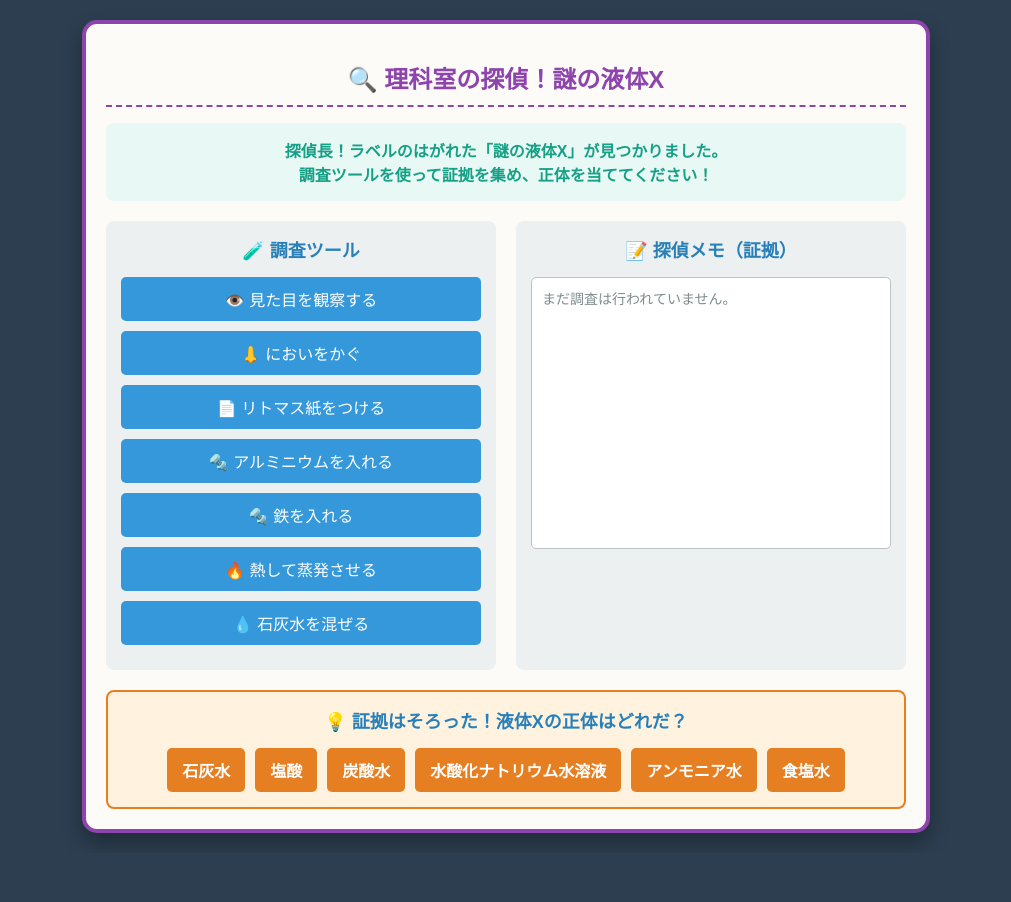
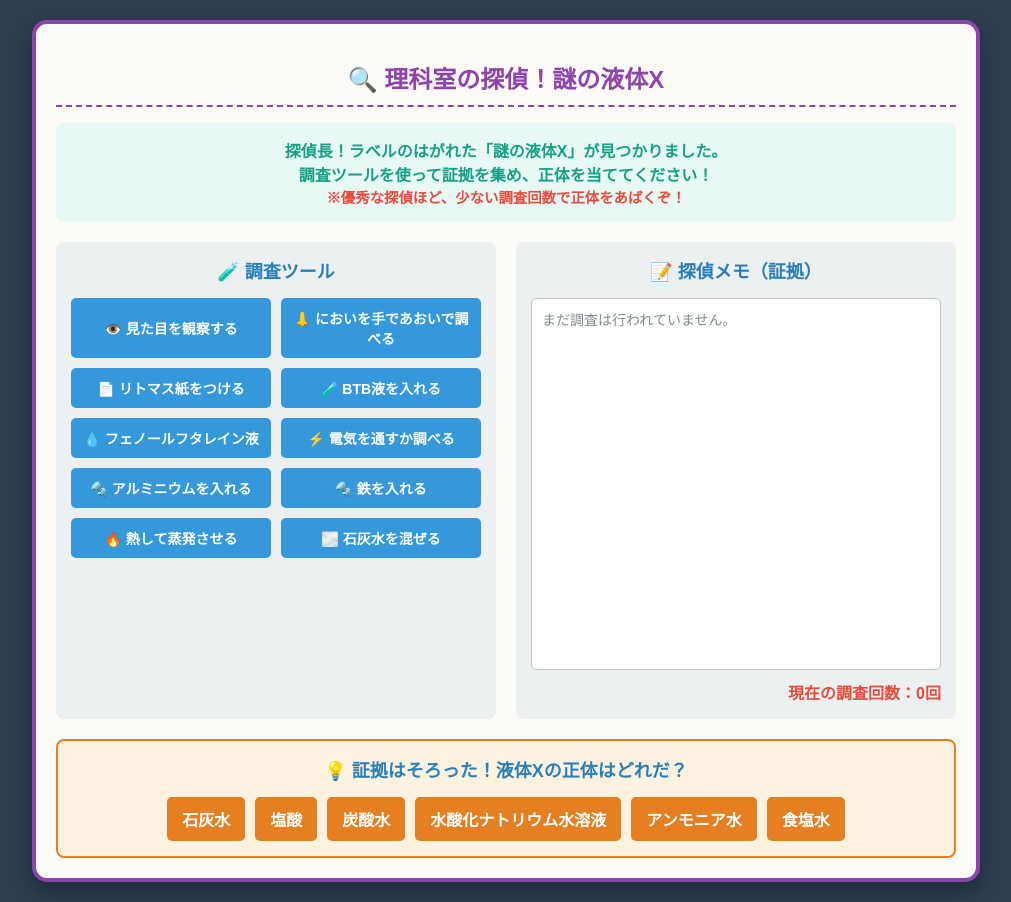
Before and after one commit to TT-sensei/rika6nen, a plain HTML site: page unit4.html in a window 1280 px wide. Shown: the whole page, without its empty margins (134-1145 px from the left). Before the commit the page ends 853 px from the top, so only its background shows below. Drawn offline with Linux system fonts and the light colour scheme.

Commit message:
unit4.html を更新

```diff
--- a/unit4.html
+++ b/unit4.html
@@ -18,7 +18,7 @@
             background-color: #fdfbf7;
             border-radius: 15px;
             box-shadow: 0 10px 20px rgba(0,0,0,0.3);
-            max-width: 800px;
+            max-width: 900px;
             width: 100%;
             padding: 20px;
             border: 4px solid #8e44ad;
@@ -44,7 +44,7 @@
             gap: 20px;
             margin-bottom: 20px;
         }
-        @media (max-width: 600px) {
+        @media (max-width: 700px) {
             .flex-area { flex-direction: column; }
         }
         .tools-area, .log-area {
@@ -59,23 +59,35 @@
             margin-top: 0;
             text-align: center;
         }
+        .tool-grid {
+            display: grid;
+            grid-template-columns: 1fr 1fr;
+            gap: 10px;
+        }
+        @media (max-width: 500px) {
+            .tool-grid { grid-template-columns: 1fr; }
+        }
         .btn-tool {
-            display: block;
             width: 100%;
             background-color: #3498db;
             color: white;
             border: none;
             padding: 10px;
-            margin-bottom: 10px;
             border-radius: 5px;
-            font-size: 16px;
+            font-size: 14px;
             cursor: pointer;
             transition: background 0.2s;
+            font-weight: bold;
         }
-        .btn-tool:hover { background-color: #2980b9; }
+        .btn-tool:hover:not(:disabled) { background-color: #2980b9; }
+        .btn-tool:disabled {
+            background-color: #95a5a6;
+            cursor: not-allowed;
+            opacity: 0.8;
+        }
 
         #investigation-log {
-            height: 250px;
+            height: 350px;
             overflow-y: auto;
             background: white;
             border: 1px solid #bdc3c7;
@@ -118,16 +130,26 @@
             padding: 20px;
             margin-top: 20px;
             border-radius: 8px;
-            font-size: 18px;
-            font-weight: bold;
+            font-size: 16px;
+            line-height: 1.6;
+        }
+        .evidence-summary {
+            background-color: rgba(255,255,255,0.7);
+            padding: 15px;
+            border-radius: 8px;
+            margin-top: 15px;
+            text-align: left;
+            display: inline-block;
+            width: 80%;
         }
         .btn-restart {
-            margin-top: 15px;
+            margin-top: 20px;
             background-color: #27ae60;
             color: white;
             border: none;
-            padding: 10px 20px;
+            padding: 12px 24px;
             font-size: 16px;
+            font-weight: bold;
             border-radius: 5px;
             cursor: pointer;
         }
@@ -140,25 +162,34 @@
     <h1>🔍 理科室の探偵！謎の液体X</h1>
     <div class="story-box" id="story-text">
         探偵長！ラベルのはがれた「謎の液体X」が見つかりました。<br>
-        調査ツールを使って証拠を集め、正体を当ててください！
+        調査ツールを使って証拠を集め、正体を当ててください！<br>
+        <span style="font-size: 0.9em; color: #e74c3c;">※優秀な探偵ほど、少ない調査回数で正体をあばくぞ！</span>
     </div>
 
     <div class="flex-area">
         <div class="tools-area">
             <h2>🧪 調査ツール</h2>
-            <button class="btn-tool" onclick="investigate('appearance')">👁️ 見た目を観察する</button>
-            <button class="btn-tool" onclick="investigate('smell')">👃 においをかぐ</button>
-            <button class="btn-tool" onclick="investigate('litmus')">📄 リトマス紙をつける</button>
-            <button class="btn-tool" onclick="investigate('metal_al')">🔩 アルミニウムを入れる</button>
-            <button class="btn-tool" onclick="investigate('metal_fe')">🔩 鉄を入れる</button>
-            <button class="btn-tool" onclick="investigate('evaporate')">🔥 熱して蒸発させる</button>
-            <button class="btn-tool" onclick="investigate('limewater')">💧 石灰水を混ぜる</button>
+            <div class="tool-grid">
+                <button class="btn-tool" onclick="investigate('appearance', this)">👁️ 見た目を観察する</button>
+                <button class="btn-tool" onclick="investigate('smell', this)">👃 においを手であおいで調べる</button>
+                <button class="btn-tool" onclick="investigate('litmus', this)">📄 リトマス紙をつける</button>
+                <button class="btn-tool" onclick="investigate('btb', this)">🧪 BTB液を入れる</button>
+                <button class="btn-tool" onclick="investigate('phenolphthalein', this)">💧 フェノールフタレイン液</button>
+                <button class="btn-tool" onclick="investigate('electricity', this)">⚡ 電気を通すか調べる</button>
+                <button class="btn-tool" onclick="investigate('metal_al', this)">🔩 アルミニウムを入れる</button>
+                <button class="btn-tool" onclick="investigate('metal_fe', this)">🔩 鉄を入れる</button>
+                <button class="btn-tool" onclick="investigate('evaporate', this)">🔥 熱して蒸発させる</button>
+                <button class="btn-tool" onclick="investigate('limewater', this)">🌫️ 石灰水を混ぜる</button>
+            </div>
         </div>
 
         <div class="log-area">
             <h2>📝 探偵メモ（証拠）</h2>
             <div id="investigation-log">
-                <div style="color:#7f8c8d;">まだ調査は行われていません。</div>
+                <div style="color:#7f8c8d;" id="log-placeholder">まだ調査は行われていません。</div>
+            </div>
+            <div style="text-align: right; margin-top: 10px; font-weight: bold; color: #e74c3c;">
+                現在の調査回数：<span id="investigation-count">0</span>回
             </div>
         </div>
     </div>
@@ -176,13 +207,30 @@
 </div>
 
 <script>
-    // 6つの水溶液のデータ（教科書に基づいた設定）
+    // ツール名の一覧（証拠まとめ用）
+    const toolNames = {
+        'appearance': '見た目',
+        'smell': 'におい',
+        'litmus': 'リトマス紙',
+        'btb': 'BTB液',
+        'phenolphthalein': 'フェノールフタレイン液',
+        'electricity': '電気を通すか',
+        'metal_al': 'アルミニウム',
+        'metal_fe': '鉄',
+        'evaporate': '蒸発',
+        'limewater': '石灰水'
+    };
+
+    // 6つの水溶液のデータ（安全性と発展学習を考慮）
     const solutions = [
         {
             id: "ensan", name: "塩酸",
             appearance: "無色とうめいだ。",
-            smell: "つんとしたにおいがする！",
-            litmus: "青色のリトマス紙が赤色になった！（酸性だ）",
+            smell: "手であおぐと、つんとしたにおいがする！",
+            litmus: "青色のリトマス紙が赤色になった！（酸性）",
+            btb: "黄色になった！（酸性）",
+            phenolphthalein: "変化なし。（無色）",
+            electricity: "豆電球が明るく点灯した！（電気を通す）",
             metal_al: "あわを出してとけた！",
             metal_fe: "あわを出してとけた！",
             evaporate: "何も残らない。気体がとけているようだ。",
@@ -192,8 +240,11 @@
         {
             id: "tansansui", name: "炭酸水",
             appearance: "無色とうめいだが、小さなあわが出ている！",
-            smell: "とくににおいはしない。",
-            litmus: "青色のリトマス紙が赤色になった！（酸性だ）",
+            smell: "手であおいでかいだが、とくににおいはしない。",
+            litmus: "青色のリトマス紙が赤色になった！（酸性）",
+            btb: "黄色になった！（酸性）",
+            phenolphthalein: "変化なし。（無色）",
+            electricity: "豆電球が点灯した！（電気を通す）",
             metal_al: "変化なし。（とけない）",
             metal_fe: "変化なし。（とけない）",
             evaporate: "何も残らない。気体がとけているようだ。",
@@ -203,8 +254,11 @@
         {
             id: "shokuensui", name: "食塩水",
             appearance: "無色とうめいだ。",
-            smell: "とくににおいはしない。",
-            litmus: "どちらのリトマス紙も変化なし。（中性だ）",
+            smell: "手であおいでかいだが、とくににおいはしない。",
+            litmus: "どちらのリトマス紙も変化なし。（中性）",
+            btb: "緑色になった！（中性）",
+            phenolphthalein: "変化なし。（無色）",
+            electricity: "豆電球が明るく点灯した！（電気を通す）",
             metal_al: "変化なし。（とけない）",
             metal_fe: "変化なし。（とけない）",
             evaporate: "白いものが残った！固体がとけているようだ。",
@@ -214,8 +268,11 @@
         {
             id: "ammonia", name: "アンモニア水",
             appearance: "無色とうめいだ。",
-            smell: "つんとしたにおいがする！",
-            litmus: "赤色のリトマス紙が青色になった！（アルカリ性だ）",
+            smell: "手であおぐと、つんとしたにおいがする！",
+            litmus: "赤色のリトマス紙が青色になった！（アルカリ性）",
+            btb: "青色になった！（アルカリ性）",
+            phenolphthalein: "赤色になった！（アルカリ性）",
+            electricity: "豆電球が点灯した！（電気を通す）",
             metal_al: "変化なし。（とけない）",
             metal_fe: "変化なし。（とけない）",
             evaporate: "何も残らない。気体がとけているようだ。",
@@ -225,19 +282,25 @@
         {
             id: "sekkausui", name: "石灰水",
             appearance: "無色とうめいだ。",
-            smell: "とくににおいはしない。",
-            litmus: "赤色のリトマス紙が青色になった！（アルカリ性だ）",
+            smell: "手であおいでかいだが、とくににおいはしない。",
+            litmus: "赤色のリトマス紙が青色になった！（アルカリ性）",
+            btb: "青色になった！（アルカリ性）",
+            phenolphthalein: "赤色になった！（アルカリ性）",
+            electricity: "豆電球が点灯した！（電気を通す）",
             metal_al: "変化なし。（とけない）",
             metal_fe: "変化なし。（とけない）",
             evaporate: "白いものが残った！固体がとけているようだ。",
             limewater: "変化なし。",
-            desc: "においのないアルカリ性で、金属をとかさないのは「石灰水」だね！（※アルミニウムをとかす水酸化ナトリウム水溶液との違いに注意！）"
+            desc: "においのないアルカリ性で、金属をとかさないのは「石灰水」だね！"
         },
         {
             id: "suisanka", name: "水酸化ナトリウム水溶液",
             appearance: "無色とうめいだ。",
-            smell: "とくににおいはしない。",
-            litmus: "赤色のリトマス紙が青色になった！（アルカリ性だ）",
+            smell: "手であおいでかいだが、とくににおいはしない。",
+            litmus: "赤色のリトマス紙が青色になった！（アルカリ性）",
+            btb: "青色になった！（アルカリ性）",
+            phenolphthalein: "赤色になった！（アルカリ性）",
+            electricity: "豆電球が明るく点灯した！（電気を通す）",
             metal_al: "あわを出してとけた！",
             metal_fe: "変化なし。（とけない）",
             evaporate: "白いものが残った！固体がとけているようだ。",
@@ -248,18 +311,27 @@
 
     let targetSolution = null;
     let investigatedTools = [];
+    let investigationCount = 0; // 調査回数をカウント
 
-    // ゲームの初期化（ランダムに答えを選ぶ）
+    // ゲームの初期化
     function initGame() {
         // ランダムにターゲットを1つ決定
         const randomIndex = Math.floor(Math.random() * solutions.length);
         targetSolution = solutions[randomIndex];
         investigatedTools = [];
+        investigationCount = 0;
 
-        // UIのリセット
-        document.getElementById('investigation-log').innerHTML = '<div style="color:#7f8c8d;">まだ調査は行われていません。</div>';
+        // UIとボタンのリセット
+        document.getElementById('investigation-log').innerHTML = '<div style="color:#7f8c8d;" id="log-placeholder">まだ調査は行われていません。</div>';
+        document.getElementById('investigation-count').innerText = investigationCount;
         document.getElementById('result-area').style.display = 'none';
         document.getElementById('inference-area').style.display = 'block';
+
+        // すべての調査ボタンを再び有効化する
+        const toolBtns = document.querySelectorAll('.btn-tool');
+        toolBtns.forEach(btn => {
+            btn.disabled = false;
+        });
 
         // 推理ボタンの生成
         const suspectContainer = document.getElementById('suspect-container');
@@ -278,39 +350,36 @@
     }
 
     // 調査ツールを使ったときの処理
-    function investigate(toolKey) {
-        const logArea = document.getElementById('investigation-log');
+    function investigate(toolKey, btn) {
+        // すでに同じ調査をしていたら無視する
+        if (investigatedTools.includes(toolKey)) return;
 
         // 初めての調査のとき、プレースホルダーを消す
         if (investigatedTools.length === 0) {
-            logArea.innerHTML = '';
-        }
-
-        // すでに同じ調査をしていたら無視する
-        if (investigatedTools.includes(toolKey)) {
-            return;
+            document.getElementById('log-placeholder').style.display = 'none';
         }
 
         investigatedTools.push(toolKey);
+        investigationCount++; // 調査回数をプラス
+        document.getElementById('investigation-count').innerText = investigationCount;
+
+        // ボタンを無効化（グレーアウト）
+        btn.disabled = true;
+
         const resultText = targetSolution[toolKey];
-
-        // 調査名を表示用に変換
-        const toolNames = {
-            'appearance': '👁️ 見た目',
-            'smell': '👃 におい',
-            'litmus': '📄 リトマス紙',
-            'metal_al': '🔩 アルミニウム',
-            'metal_fe': '🔩 鉄',
-            'evaporate': '🔥 蒸発',
-            'limewater': '💧 石灰水'
-        };
-
+        const logArea = document.getElementById('investigation-log');
         const logHTML = `<div class="log-item">【${toolNames[toolKey]}】<br><span>${resultText}</span></div>`;
         logArea.insertAdjacentHTML('afterbegin', logHTML);
     }
 
     // 推理（解答）したときの処理
     function guess(guessedId) {
+        // 最低1回は調査していないと推理できない
+        if (investigatedTools.length === 0) {
+            alert("まだ証拠がありません！上のツールから調査をしてから推理しよう！");
+            return;
+        }
+
         const resultArea = document.getElementById('result-area');
         const resultMessage = document.getElementById('result-message');
         const inferenceArea = document.getElementById('inference-area');
@@ -319,18 +388,38 @@
         resultArea.style.display = 'block';   // 結果エリアを表示
 
         if (guessedId === targetSolution.id) {
-            // 正解
+            // 正解時の証拠まとめを作成
+            let evidence = `<div class="evidence-summary"><strong>【キミが集めた証拠まとめ】</strong><br>`;
+            investigatedTools.forEach(tool => {
+                evidence += `・${toolNames[tool]}： ${targetSolution[tool]}<br>`;
+            });
+            evidence += `</div>`;
+
+            // 正解メッセージとスコア表示
+            let evalMessage = "素晴らしい推理力だ！";
+            if(investigationCount <= 3) evalMessage = "天才的な探偵だ！ノーベル賞級の推理！";
+
             resultArea.style.backgroundColor = '#d4edda';
             resultArea.style.color = '#155724';
-            resultArea.style.border = '2px solid #c3e6cb';
-            resultMessage.innerHTML = `🎉 <b>大正解！</b><br><br>液体Xの正体は「${targetSolution.name}」だ！<br><span style="font-size:14px; color:#333;">${targetSolution.desc}</span>`;
+            resultArea.style.border = '4px solid #c3e6cb';
+            resultMessage.innerHTML =
+                `🎉 <span style="font-size: 24px;"><b>大正解！</b></span><br><br>
+                 液体Xの正体は<b>「${targetSolution.name}」</b>だ！<br><br>
+                 ${targetSolution.desc}<br>
+                 <br>
+                 <b>🔍 調査回数：${investigationCount}回</b> （${evalMessage}）<br>
+                 ${evidence}`;
         } else {
             // 不正解
             const guessedName = solutions.find(s => s.id === guessedId).name;
             resultArea.style.backgroundColor = '#f8d7da';
             resultArea.style.color = '#721c24';
-            resultArea.style.border = '2px solid #f5c6cb';
-            resultMessage.innerHTML = `💦 <b>残念！間違いだ...</b><br><br>キミは「${guessedName}」だと推理したが、証拠と矛盾しているようだ。<br>本当の正体は「${targetSolution.name}」だったよ。<br><span style="font-size:14px; color:#333;">${targetSolution.desc}</span>`;
+            resultArea.style.border = '4px solid #f5c6cb';
+            resultMessage.innerHTML =
+                `💦 <span style="font-size: 24px;"><b>残念！間違いだ...</b></span><br><br>
+                 キミは「${guessedName}」だと推理したが、証拠と矛盾しているようだ。<br>
+                 本当の正体は<b>「${targetSolution.name}」</b>だったよ。<br><br>
+                 <span style="font-size:14px; color:#333;">${targetSolution.desc}</span>`;
         }
     }
 
```
